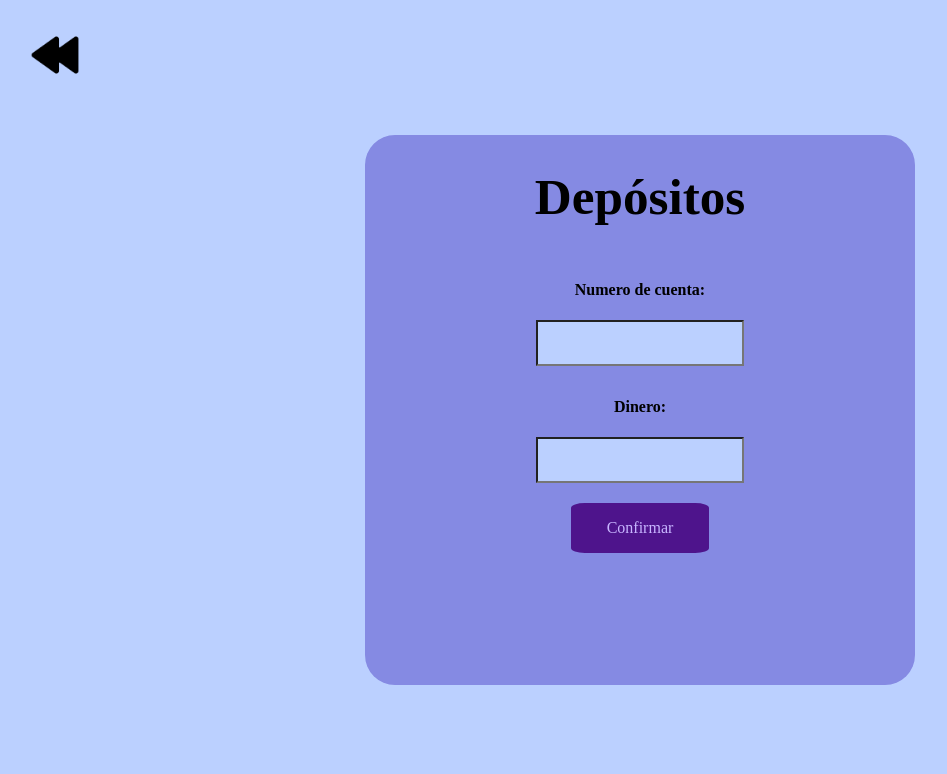
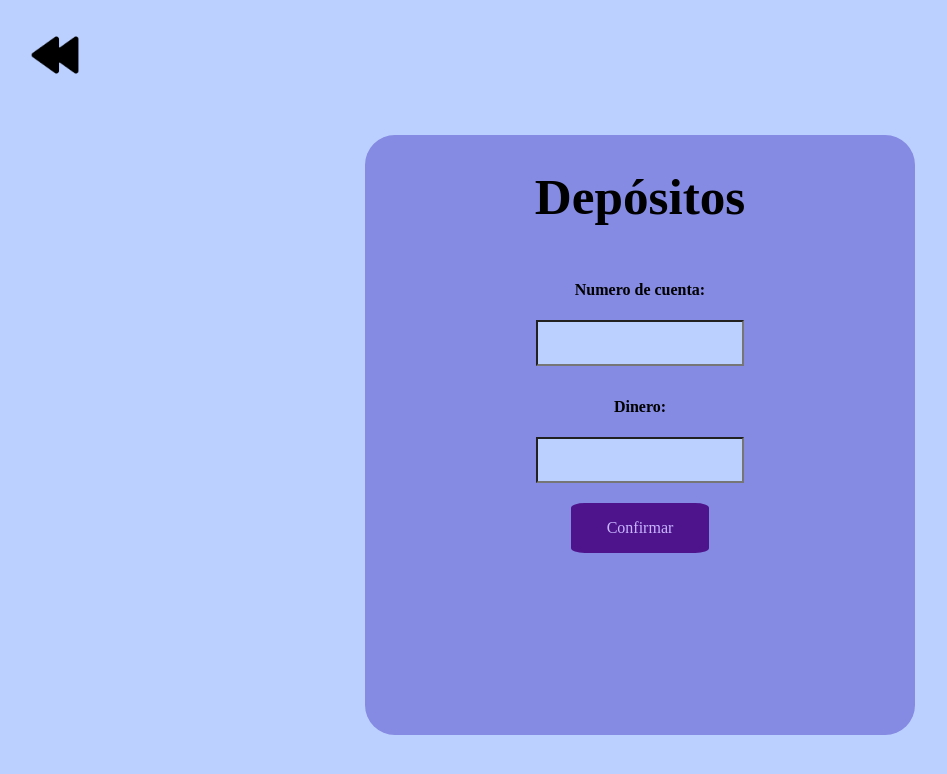
Before and after one commit to ZhantyDev/proyecto-web, a React (Vite) app in the folder front-proyecto/: page /depositos in a window 1280 px wide. Shown: the top 774 px of the page, without its empty margins (0-947 px from the left). Built offline with nearby package versions, Linux system fonts and the light colour scheme.

Commit message:
Arreglos visuales de la interfaz de retiros

```diff
--- a/front-proyecto/src/App.css
+++ b/front-proyecto/src/App.css
@@ -1,4 +1,4 @@
-#root {
+#root1 {
   height: 100vh;
   display: flex;
   justify-content: center;
--- a/front-proyecto/src/components/depositos/Depositos.css
+++ b/front-proyecto/src/components/depositos/Depositos.css
@@ -1,6 +1,6 @@
 #root {
-    height: 700px;
-    width: 100%;
+  height: 600px;
+  width: 300px;
   display: flex;
   border-radius: 0;
   background-color: #bbd0ff;
@@ -31,8 +31,8 @@
 }
 
 .cuadrado {
-    height: 600px;
-    width: 400px;
+  height: 400px;
+  width: 300px;
   margin: 80px;
   display: flex;
   border-radius: 30px;
@@ -42,6 +42,7 @@
   align-items: center;
   transition: filter 600ms;
 }
+
 .cuado:hover {
   filter: drop-shadow(0 0 2em #64ffce65);
 }
--- a/front-proyecto/src/components/depositos/Depositos.jsx
+++ b/front-proyecto/src/components/depositos/Depositos.jsx
@@ -42,7 +42,7 @@ function Depositos(){
             const data = await response.json();
             if (response.ok) {
                 setMensaje(data.message || "Depósito exitoso");
-                setTimeout(() => navigate('/home'), 2000); // Redirige después de 2 segundos
+                setTimeout(() => navigate('/home'), 2000);
             } else {
                 setMensaje(data.message || "Error en el depósito");
             }
--- a/front-proyecto/src/components/ingreso/ingreso.css
+++ b/front-proyecto/src/components/ingreso/ingreso.css
@@ -8,7 +8,7 @@
 
 .cuadrito {
   height: 280px;
-    width: 500px;
+  width: 400px;
   margin: 80px;
   display: flex;
   border-radius: 30px;
@@ -34,9 +34,11 @@
   align-items: center;
   transition: filter 600ms;
 }
+
 .x {
   color:black
 }
+
 .item{
   height: 20px;
   width: 200px;
--- a/front-proyecto/src/components/principal/Principal.jsx
+++ b/front-proyecto/src/components/principal/Principal.jsx
@@ -44,11 +44,11 @@ function Principal(){
                 </div>
                 <a onClick={()=> navigate('/ayuda')}>Ayuda</a>
                 <a onClick={()=>navigate('/nosotros')}>Sobre Armandoestebanquito</a>
-                <a onClick={() => {localStorage.removeItem('usuario'); navigate('/'); // Redirige al inicio de sesión
+                <a onClick={() => {localStorage.removeItem('usuario'); navigate('/');
 }}>Cerrar sesión</a>
             </div>
         </div>
-        </>
+        </>
     )
 }
 
--- a/front-proyecto/src/components/retiros/Retiros.css
+++ b/front-proyecto/src/components/retiros/Retiros.css
@@ -31,7 +31,7 @@
 }
 
 .cuadrado {
-    height: 550px;
+  height: 600px;
   width: 550px;
   margin: 80px;
   display: flex;
```
Lines whose indentation alone changed are shown as unchanged.
